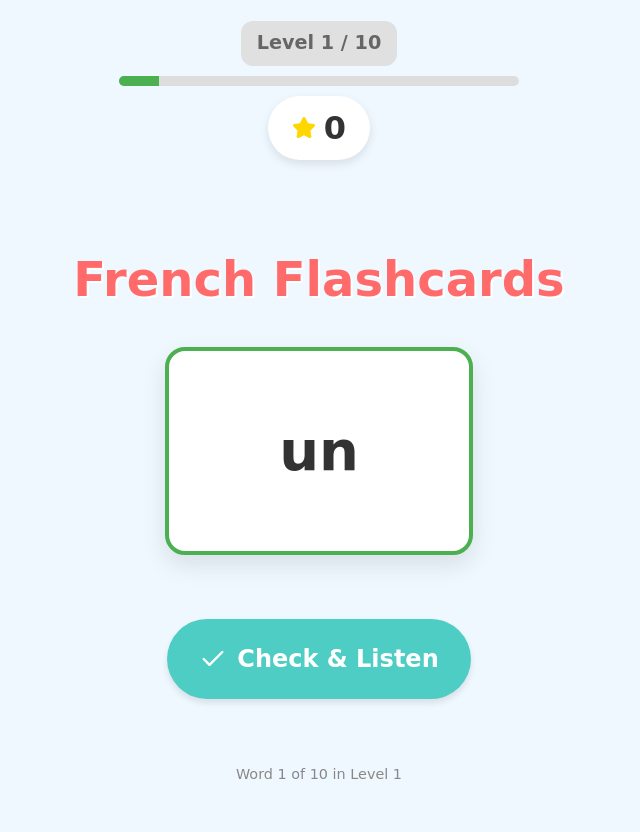
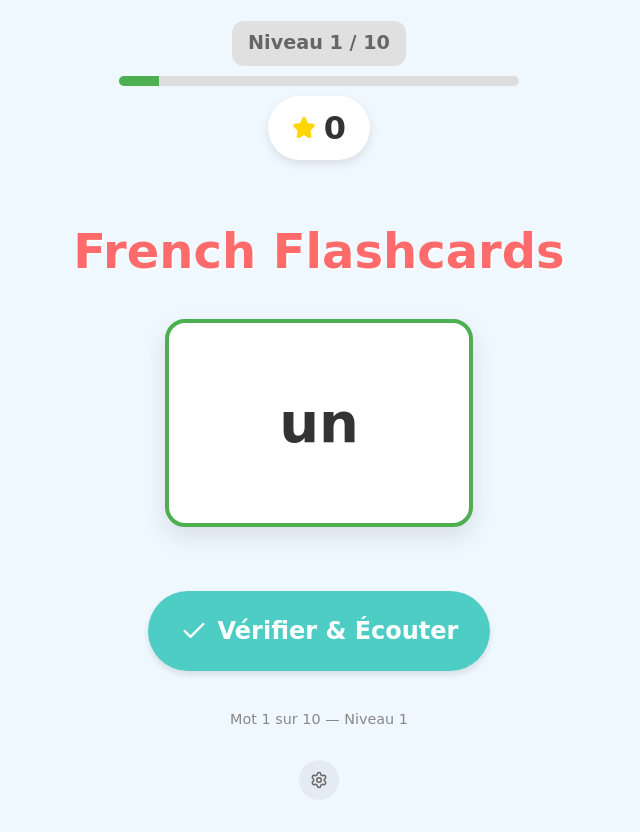
Before and after one commit to aubort/flashcard, a React (Vite) app in the folder french-flashcards/: page / in a window 1280 px wide. Shown: the whole page, without its empty margins (321-961 px from the left). Built offline with nearby package versions, Linux system fonts and the light colour scheme.

Commit message:
feat: Implement voice selection for speech synthesis, localize UI text to French, and update project README.

```diff
--- a/french-flashcards/src/App.css
+++ b/french-flashcards/src/App.css
@@ -180,6 +180,53 @@ button:active {
   color: #888;
   font-size: 0.9rem;
   margin-bottom: 1rem;
+  display: flex;
+  flex-direction: column;
+  align-items: center;
+  gap: 10px;
+}
+
+.voice-selector {
+  display: flex;
+  align-items: center;
+  gap: 10px;
+  position: relative;
+  margin-top: 5px;
+}
+
+.btn-settings {
+  padding: 8px;
+  border-radius: 50%;
+  background-color: rgba(0, 0, 0, 0.05);
+  color: #666;
+  font-size: 1rem;
+  box-shadow: none;
+  min-width: unset;
+  width: 40px;
+  height: 40px;
+  justify-content: center;
+}
+
+.btn-settings:hover {
+  background-color: rgba(0, 0, 0, 0.1);
+  transform: scale(1.05);
+}
+
+.voice-select-dropdown {
+  padding: 8px 12px;
+  border-radius: 8px;
+  border: 2px solid #ddd;
+  font-family: inherit;
+  font-size: 0.9rem;
+  background: white;
+  color: #333;
+  outline: none;
+  cursor: pointer;
+  animation: fadeIn 0.2s;
+}
+
+.voice-select-dropdown:focus {
+  border-color: #4ECDC4;
 }
 
 @keyframes pulse {
--- a/french-flashcards/src/App.jsx
+++ b/french-flashcards/src/App.jsx
@@ -1,11 +1,11 @@
 
 import React, { useState, useEffect, useMemo } from 'react';
 import confetti from 'canvas-confetti';
-import { Star, Check, Volume2, ArrowRight, Home } from 'lucide-react';
+import { Star, Check, Volume2, ArrowRight, Home, Settings } from 'lucide-react';
 import Flashcard from './components/Flashcard';
 import LevelIndicator from './components/LevelIndicator';
 import { words } from './data/words';
-import { speakWord } from './utils/speech';
+import { speakWord, getFrenchVoices, setVoice } from './utils/speech';
 import './App.css';
 
 const WORDS_PER_LEVEL = 10;
@@ -28,6 +28,37 @@ function App() {
   const [score, setScore] = useState(0);
   const [isValidated, setIsValidated] = useState(false);
   const [isLevelComplete, setIsLevelComplete] = useState(false);
+
+  // Voice Settings
+  const [availableVoices, setAvailableVoices] = useState([]);
+  const [showSettings, setShowSettings] = useState(false);
+
+  // Initialize voices
+  useEffect(() => {
+    const loadVoices = () => {
+      const voices = getFrenchVoices();
+      setAvailableVoices(voices);
+
+      // Auto-select a good voice if available
+      const preferred = voices.find(v =>
+        v.name.includes("Google") || v.name.includes("Siri") || v.name.includes("Audrey") || v.name.includes("Thomas")
+      );
+      if (preferred) setVoice(preferred);
+    };
+
+    loadVoices();
+    window.speechSynthesis.onvoiceschanged = loadVoices;
+    return () => { window.speechSynthesis.onvoiceschanged = null; };
+  }, []);
+
+  const handleVoiceChange = (e) => {
+    const voiceName = e.target.value;
+    const voice = availableVoices.find(v => v.name === voiceName);
+    if (voice) {
+      setVoice(voice);
+      speakWord("Bonjour"); // Test the voice
+    }
+  };
 
   // Initialize level words
   useEffect(() => {
@@ -69,7 +100,7 @@ function App() {
       setLevel(l => l + 1);
     } else {
       // Game Over / Restart
-      alert("Félicitations! You finished all words!");
+      alert("Félicitations ! Tu as terminé tous les mots !");
       setLevel(1);
       setScore(0);
     }
@@ -97,18 +128,18 @@ function App() {
 
   const progress = ((wordIndex + 1) / WORDS_PER_LEVEL) * 100;
 
-  if (!currentWord) return <div className="loading">Loading...</div>;
+  if (!currentWord) return <div className="loading">Chargement...</div>;
 
   if (isLevelComplete) {
     return (
       <div className="app-container level-complete-screen">
-        <h1>Level {level} Complete!</h1>
+        <h1>Niveau {level} Terminé !</h1>
         <div className="stars-gained">
           <Star size={64} fill="#FFD700" color="#FFD700" className="floating-star" />
-          <p>+10 Stars!</p>
+          <p>+10 Étoiles !</p>
         </div>
         <button className="btn-next-level" onClick={nextLevel}>
-          Start Level {level + 1}
+          Commencer le Niveau {level + 1}
         </button>
       </div>
     )
@@ -136,7 +167,7 @@ function App() {
           {!isValidated ? (
             <button className="btn-validate" onClick={handleValidate}>
               <Check size={28} />
-              <span>Check & Listen</span>
+              <span>Vérifier & Écouter</span>
             </button>
           ) : (
             <div className="validated-controls">
@@ -144,7 +175,7 @@ function App() {
                 <Volume2 size={24} />
               </button>
               <button className="btn-next" onClick={nextWord}>
-                <span>{wordIndex === levelWords.length - 1 ? "Finish Level" : "Next Word"}</span>
+                <span>{wordIndex === levelWords.length - 1 ? "Terminer le Niveau" : "Mot Suivant"}</span>
                 <ArrowRight size={28} />
               </button>
             </div>
@@ -153,7 +184,24 @@ function App() {
       </main>
 
       <footer className="footer">
-        <p>Word {wordIndex + 1} of {WORDS_PER_LEVEL} in Level {level}</p>
+        <div className="footer-info">
+          <p>Mot {wordIndex + 1} sur {WORDS_PER_LEVEL} — Niveau {level}</p>
+        </div>
+        <div className="voice-selector">
+          <button className="btn-settings" onClick={() => setShowSettings(!showSettings)} title="Changer la voix">
+            <Settings size={18} />
+          </button>
+          {showSettings && (
+            <select onChange={handleVoiceChange} className="voice-select-dropdown">
+              <option value="">-- Choisir une voix --</option>
+              {availableVoices.map(v => (
+                <option key={v.name} value={v.name}>
+                  {v.name}
+                </option>
+              ))}
+            </select>
+          )}
+        </div>
       </footer>
     </div>
   );
--- a/french-flashcards/src/components/LevelIndicator.jsx
+++ b/french-flashcards/src/components/LevelIndicator.jsx
@@ -4,7 +4,7 @@ import './LevelIndicator.css';
 const LevelIndicator = ({ level, totalLevels }) => {
     return (
         <div className="level-indicator">
-            <span>Level {level} / {totalLevels}</span>
+            <span>Niveau {level} / {totalLevels}</span>
         </div>
     );
 };
--- a/french-flashcards/src/utils/speech.js
+++ b/french-flashcards/src/utils/speech.js
@@ -1,3 +1,16 @@
+
+let selectedVoice = null;
+
+export const getFrenchVoices = () => {
+    if (!window.speechSynthesis) return [];
+    const voices = window.speechSynthesis.getVoices();
+    return voices.filter(v => v.lang.includes('fr'));
+};
+
+export const setVoice = (voice) => {
+    selectedVoice = voice;
+};
+
 export const speakWord = (word) => {
     if (!window.speechSynthesis) return;
 
@@ -8,11 +21,20 @@ export const speakWord = (word) => {
     utterance.lang = 'fr-FR'; // French
     utterance.rate = 0.8; // Slightly slower for kids
 
-    // Try to find a French voice
-    const voices = window.speechSynthesis.getVoices();
-    const frenchVoice = voices.find(v => v.lang.includes('fr'));
-    if (frenchVoice) {
-        utterance.voice = frenchVoice;
+    if (selectedVoice) {
+        utterance.voice = selectedVoice;
+    } else {
+        // Fallback: Try to find a good default French voice if none selected
+        const voices = getFrenchVoices();
+        // Prioritize "Google" or "Siri" or "Enhanced" voices if possible, otherwise just the first one
+        const preferred = voices.find(v =>
+            v.name.includes("Google") || v.name.includes("Siri") || v.name.includes("Audrey") || v.name.includes("Thomas")
+        );
+        if (preferred) {
+            utterance.voice = preferred;
+        } else if (voices.length > 0) {
+            utterance.voice = voices[0];
+        }
     }
 
     window.speechSynthesis.speak(utterance);
```
Also changed, not shown: 1 other file (tests, documents, lock files or other folders).
